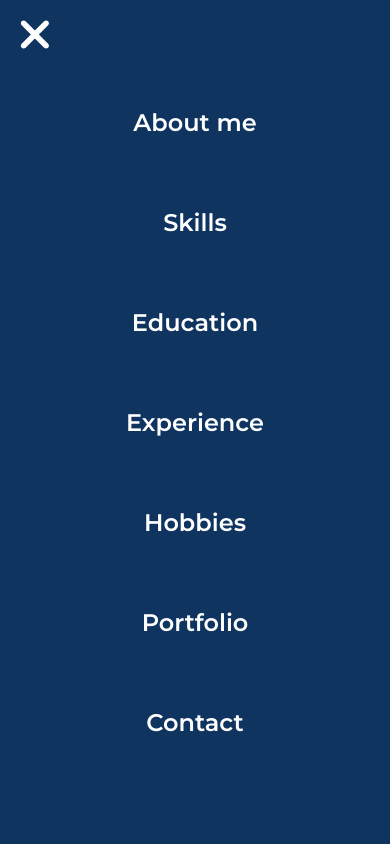
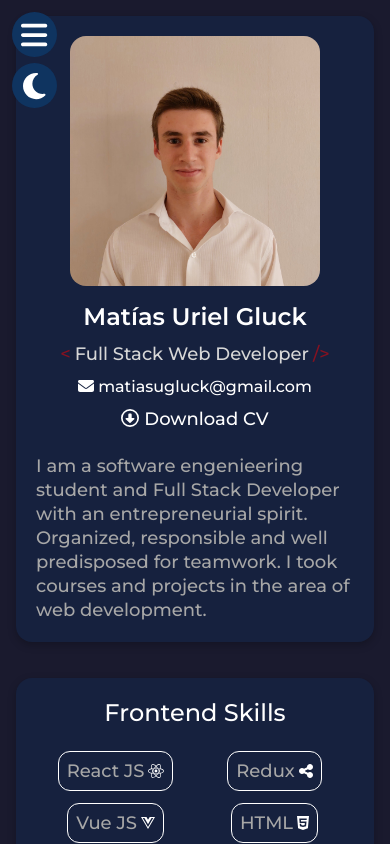
Before and after one commit to MatiasUrielGluck/Portfolio_v4, a React (Vite) app: page / in a window 390 px wide. Built offline with nearby package versions, Linux system fonts and the light colour scheme.

Commit message:
Mobile must not open the sidebar when first loaded

```diff
--- a/src/App.jsx
+++ b/src/App.jsx
@@ -9,7 +9,9 @@ import { light } from "./themes";
 
 export const App = () => {
   const [theme, setTheme] = useState(loadTheme());
-  const [sidebarOpen, setSidebarOpen] = useState(true);
+  const [sidebarOpen, setSidebarOpen] = useState(
+    window.innerWidth > 1200 ? true : false
+  );
 
   return (
     <ThemeContext.Provider value={theme}>
```
